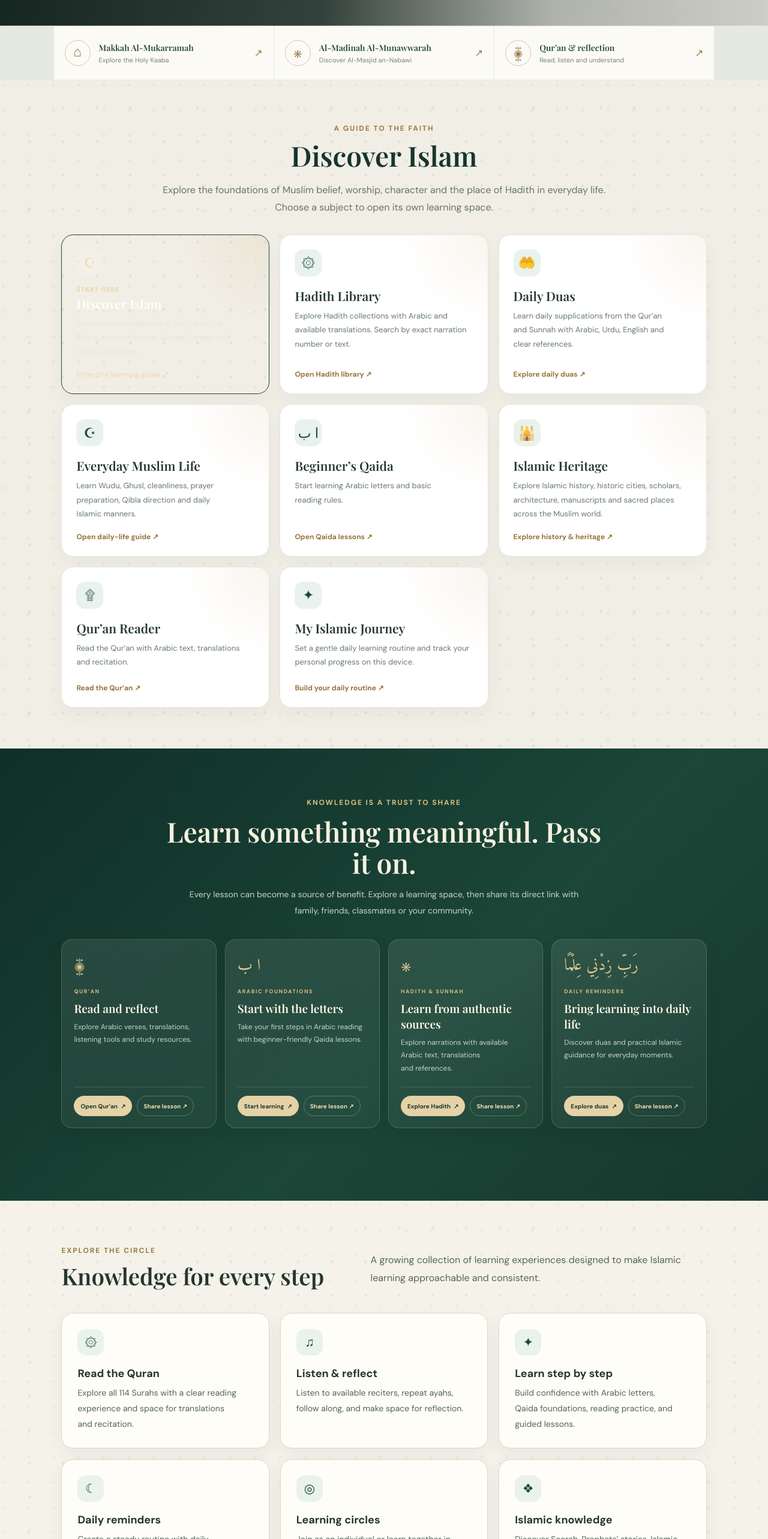
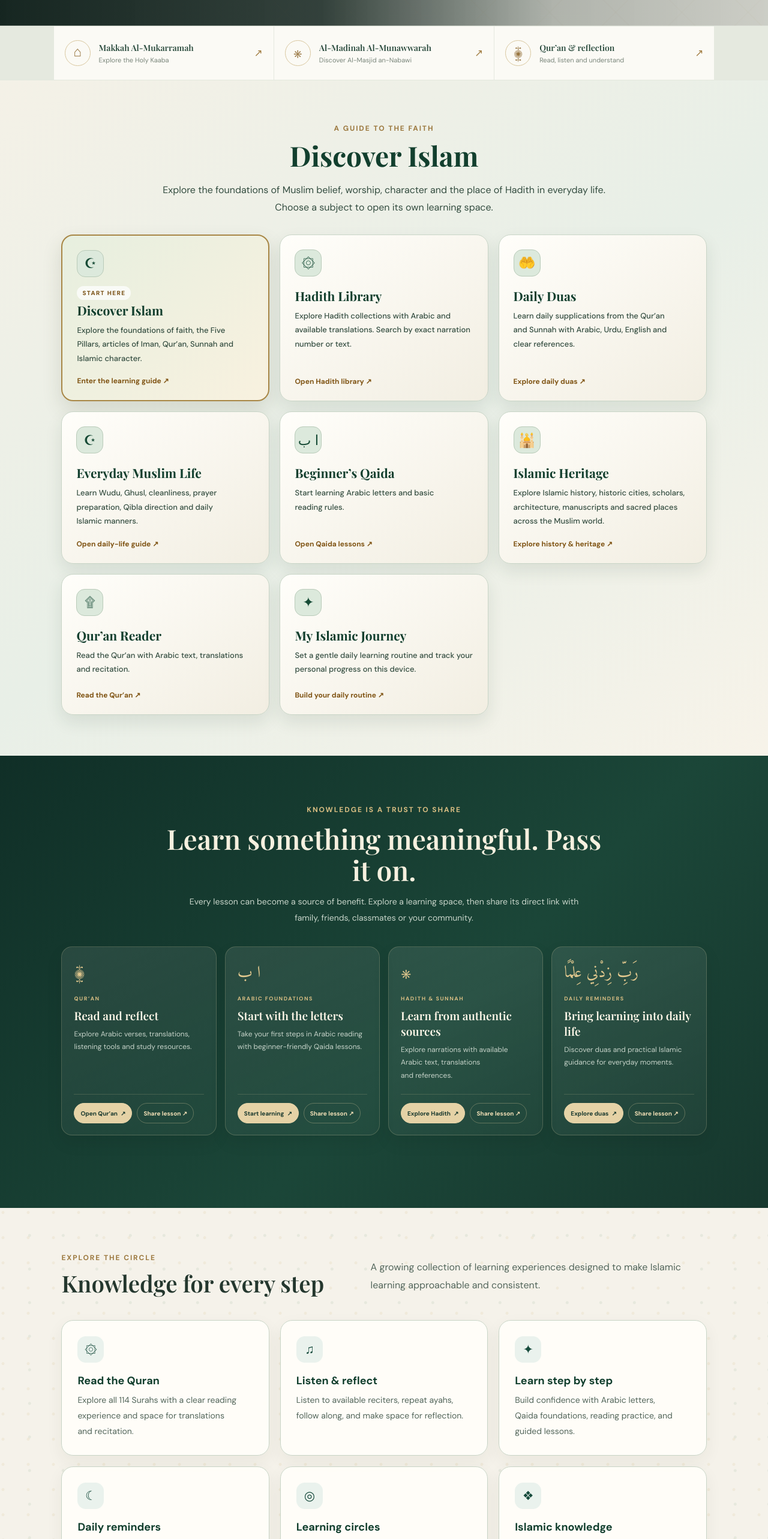
Before and after one commit to muhammadhadiurrehman7-max/rhm-islamic-circle, a Next.js app: page / in a window 1280 px wide. Shown: the part 900-3466 px from the top of the page at 60% size. Built offline with nearby package versions, Linux system fonts and the light colour scheme; a web font is replaced by a local one.

Commit message:
Fix light-theme visibility for Discover Islam and learning cards (#23)

```diff
--- a/app/globals.css
+++ b/app/globals.css
@@ -1801,3 +1801,162 @@ html[data-site-theme="dark"] :where(main) :where(h1,h2,h3,h4,strong) { color: #f
 html[data-site-theme="dark"] :where(main) :where(input,textarea,select) {
   color: #f5f1e8; background: #14251d; border-color: #52695a;
 }
+
+
+/* Explicit contrast correction for Discover Islam cards and all learning sections.
+   These selectors intentionally outrank older page-specific colour declarations. */
+html:not([data-site-theme="dark"]) body .faith-entry-section {
+  background: linear-gradient(145deg,#f4f1e7 0%,#e8efe7 52%,#f7f3e9 100%) !important;
+}
+html:not([data-site-theme="dark"]) body .faith-entry-heading :is(h2,p,.eyebrow) {
+  opacity: 1 !important;
+  text-shadow: none !important;
+}
+html:not([data-site-theme="dark"]) body .faith-entry-heading h2 {
+  color: #123f2e !important;
+  font-weight: 800 !important;
+}
+html:not([data-site-theme="dark"]) body .faith-entry-heading p {
+  color: #344d40 !important;
+}
+html:not([data-site-theme="dark"]) body .faith-entry-card {
+  background: linear-gradient(145deg,#fffefa 0%,#f2eee2 100%) !important;
+  color: #193d2e !important;
+  border: 1px solid #c9d5c7 !important;
+  box-shadow: 0 12px 28px rgba(27,55,39,.10) !important;
+}
+html:not([data-site-theme="dark"]) body .faith-entry-card.faith-entry-main {
+  background: linear-gradient(135deg,#e7efdf 0%,#f8f1df 100%) !important;
+  color: #163e2d !important;
+  border: 2px solid #a88746 !important;
+  box-shadow: 0 14px 32px rgba(65,75,44,.15) !important;
+}
+html:not([data-site-theme="dark"]) body .faith-entry-card .faith-entry-label {
+  color: #795014 !important;
+  font-weight: 900 !important;
+  background: rgba(255,255,255,.72);
+  padding: 5px 9px;
+  border-radius: 999px;
+}
+html:not([data-site-theme="dark"]) body .faith-entry-card h3 {
+  color: #123f2e !important;
+  font-weight: 800 !important;
+}
+html:not([data-site-theme="dark"]) body .faith-entry-card p {
+  color: #344d40 !important;
+  font-weight: 500 !important;
+}
+html:not([data-site-theme="dark"]) body .faith-entry-card strong {
+  color: #805515 !important;
+  font-weight: 900 !important;
+}
+html:not([data-site-theme="dark"]) body .faith-entry-card .faith-entry-icon {
+  background: #dce9dc !important;
+  color: #174b36 !important;
+  border: 1px solid #b9cbb9;
+}
+
+/* Discover Islam page: make every title, description, topic and action readable. */
+html:not([data-site-theme="dark"]) body .discover-islam-page {
+  color: #263d31 !important;
+  background: linear-gradient(145deg,#f3f0e6 0%,#e9efe7 55%,#f7f3e9 100%) !important;
+}
+html:not([data-site-theme="dark"]) body .discover-islam-page .discover-islam-hero {
+  background: linear-gradient(135deg,#fffdf5 0%,#e6eee3 100%) !important;
+  border: 2px solid #c5b17d !important;
+}
+html:not([data-site-theme="dark"]) body .discover-islam-page .discover-islam-hero h1,
+html:not([data-site-theme="dark"]) body .discover-islam-page .discover-other-resources h2 {
+  color: #123f2e !important;
+  font-weight: 800 !important;
+  text-shadow: none !important;
+}
+html:not([data-site-theme="dark"]) body .discover-islam-page .discover-islam-hero p,
+html:not([data-site-theme="dark"]) body .discover-islam-page .discover-islam-reference,
+html:not([data-site-theme="dark"]) body .discover-islam-page .discover-islam-note {
+  color: #344d40 !important;
+}
+html:not([data-site-theme="dark"]) body .discover-islam-page .discover-topic-card,
+html:not([data-site-theme="dark"]) body .discover-islam-page .discover-other-grid a {
+  background: linear-gradient(145deg,#fffefa 0%,#f1eee3 100%) !important;
+  color: #193d2e !important;
+  border: 1px solid #c9d5c7 !important;
+  box-shadow: 0 10px 26px rgba(27,55,39,.09) !important;
+}
+html:not([data-site-theme="dark"]) body .discover-islam-page .discover-topic-card h2,
+html:not([data-site-theme="dark"]) body .discover-islam-page .discover-other-grid strong {
+  color: #123f2e !important;
+  font-weight: 800 !important;
+  text-shadow: none !important;
+}
+html:not([data-site-theme="dark"]) body .discover-islam-page .discover-topic-card p,
+html:not([data-site-theme="dark"]) body .discover-islam-page .discover-other-grid span {
+  color: #344d40 !important;
+  font-weight: 500 !important;
+}
+html:not([data-site-theme="dark"]) body .discover-islam-page .discover-topic-card a {
+  color: #805515 !important;
+  font-weight: 900 !important;
+  text-decoration: underline !important;
+  text-underline-offset: 4px;
+}
+html:not([data-site-theme="dark"]) body .discover-islam-page .discover-topic-number,
+html:not([data-site-theme="dark"]) body .discover-islam-page .eyebrow {
+  color: #805515 !important;
+  font-weight: 900 !important;
+}
+html:not([data-site-theme="dark"]) body .discover-islam-page .discover-topic-icon {
+  color: #174b36 !important;
+  background: #dce9dc !important;
+  border: 1px solid #b9cbb9;
+}
+
+/* Improve contrast on the other learning cards and their descriptions in light mode. */
+html:not([data-site-theme="dark"]) body :is(.feature-card,.faith-resource-card,.discover-topic-card,.learning-section-card,.faith-card,.islam-info-card,.heritage-card,.qaida-lesson,.hadith-card,.dua-card) {
+  color: #193d2e !important;
+  border-color: #c9d5c7;
+}
+html:not([data-site-theme="dark"]) body :is(.feature-card,.faith-resource-card,.discover-topic-card,.learning-section-card,.faith-card,.islam-info-card,.heritage-card,.qaida-lesson,.hadith-card,.dua-card) :is(h2,h3,h4,strong) {
+  color: #123f2e !important;
+  font-weight: 800 !important;
+  text-shadow: none !important;
+}
+html:not([data-site-theme="dark"]) body :is(.feature-card,.faith-resource-card,.discover-topic-card,.learning-section-card,.faith-card,.islam-info-card,.heritage-card,.qaida-lesson,.hadith-card,.dua-card) :is(p,li,small,span) {
+  color: #344d40;
+  opacity: 1 !important;
+}
+html:not([data-site-theme="dark"]) body :is(.feature-card,.faith-resource-card,.discover-topic-card,.learning-section-card,.faith-card,.islam-info-card,.heritage-card,.qaida-lesson,.hadith-card,.dua-card) a {
+  color: #805515 !important;
+  font-weight: 800 !important;
+  opacity: 1 !important;
+}
+
+/* Dark mode retains its own strong gold/ivory contrast for the same blocks. */
+html[data-site-theme="dark"] body .faith-entry-card,
+html[data-site-theme="dark"] body .discover-islam-page .discover-topic-card,
+html[data-site-theme="dark"] body .discover-islam-page .discover-other-grid a {
+  background: linear-gradient(145deg,#1c3028 0%,#223a2e 100%) !important;
+  color: #f5edda !important;
+  border-color: #647b60 !important;
+}
+html[data-site-theme="dark"] body .faith-entry-card.faith-entry-main {
+  background: linear-gradient(135deg,#294635,#1b3025) !important;
+  border: 2px solid #c7a45d !important;
+}
+html[data-site-theme="dark"] body .faith-entry-card :is(h3,p,strong,.faith-entry-label),
+html[data-site-theme="dark"] body .discover-islam-page .discover-topic-card :is(h2,p,a),
+html[data-site-theme="dark"] body .discover-islam-page .discover-other-grid :is(strong,span) {
+  color: #f4e8c9 !important;
+  opacity: 1 !important;
+}
+html[data-site-theme="dark"] body .discover-islam-page .discover-islam-hero {
+  background: linear-gradient(135deg,#1c3028,#14251d) !important;
+  border-color: #647b60 !important;
+}
+@media(max-width:700px) {
+  html body .faith-entry-card,
+  html body .discover-islam-page .discover-topic-card,
+  html body .discover-islam-page .discover-other-grid a {
+    padding: 20px !important;
+  }
+}
```
